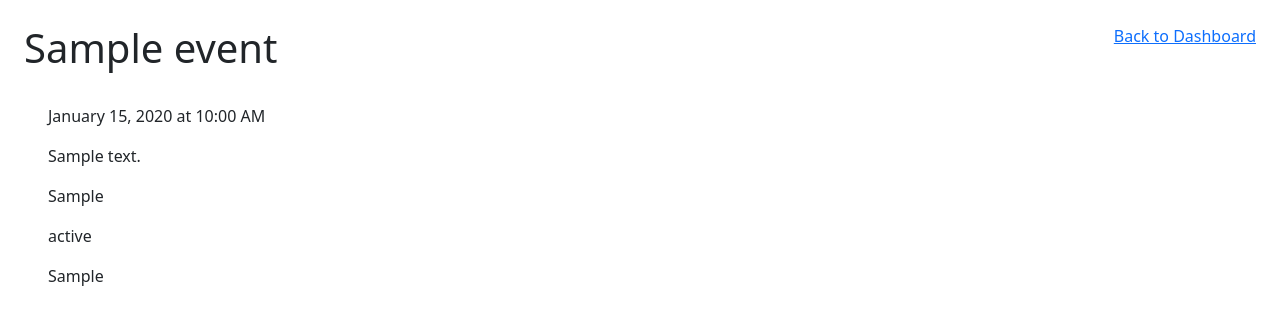
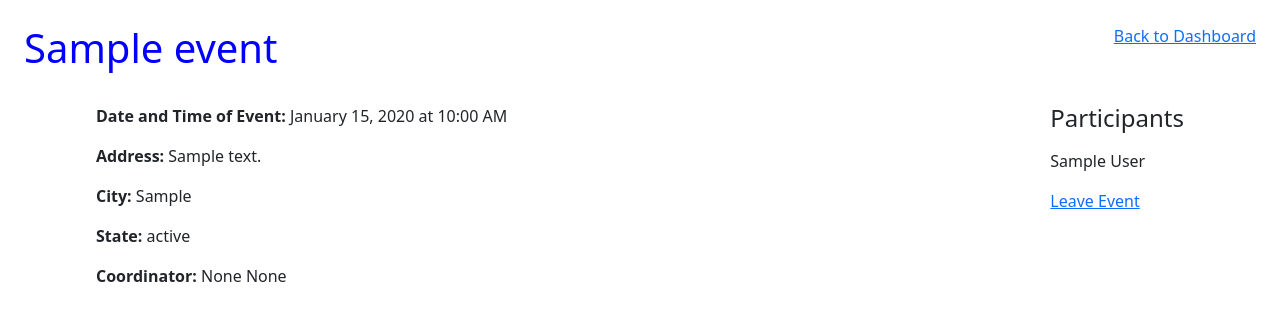
Before and after one commit to PewPewHurray/EventOrganizer, a Flask app: page /events/1 in a window 1280 px wide. Shown: the top 325 px of the page. Run offline with Flask 2, Linux system fonts and the light colour scheme; the visitor is signed in with stand-in values (Sample User, id 1); tables that the repository leaves empty or names only in its code hold one stand-in row (values such as "Sample post").

Commit message:
edit events. add/remove participants.

```diff
--- a/flask_app/controllers/events.py
+++ b/flask_app/controllers/events.py
@@ -14,21 +14,57 @@ def add_event():
         return redirect("/")
     if not event.Event.validate_event(request.form):
         return redirect("/events/create")
-    event.Event.create_event(request.form)
+    event.Event.add_event(request.form)
     return redirect("/dashboard")
 
 @app.route("/events/<int:id>")
 def show_event(id):
     if not "id" in session:
         return redirect("/")
-    data = {"id": id}
-    this_event = event.Event.get_event_by_id(data)
-    return render_template("show_event.html", event = this_event)
+    this_event = event.Event.get_event_by_id_with_participants({"id": id})
+    participant = None
+    if not session["id"] == this_event.coordinator.id:
+        if session["id"] in this_event.participants_ids:
+            participant = True
+        else:
+            participant = False
+    this_event.date_time = this_event.date_time.strftime("%B %d, %Y at %I:%M %p")
+    return render_template("show_event.html", event = this_event, participant = participant)
 
 @app.route("/events/<int:id>/edit")
 def edit_event(id):
     if not "id" in session:
         return redirect("/")
-    data = {"id": id}
-    this_event = event.Event.get_event_by_id(data)
+    this_event = event.Event.get_event_by_id({"id": id})
     return render_template("edit_event.html", event = this_event)
+
+@app.route("/events/<int:id>/update", methods=["POST"])
+def update_event(id):
+    if not "id" in session:
+        return redirect("/")
+    if not event.Event.validate_event(request.form):
+        this_event = event.Event.get_event_by_id({"id": id})
+        return render_template("edit_event.html", event = this_event)
+    event.Event.update_event(request.form)
+    return redirect("/events/"+str(id))
+
+@app.route("/events/<int:id>/destroy")
+def destroy_event(id):
+    if not "id" in session:
+        return redirect("/")
+    event.Event.destroy_event({"id": id})
+    return redirect("/dashboard")
+
+@app.route("/events/<int:id>/add_participant", methods=["POST"])
+def add_participant(id):
+    event.Event.add_particaipant(request.form)
+    return redirect("/events/"+str(id))
+
+@app.route("/events/<int:id>/destroy_participant")
+def destroy_participant(id):
+    data = {
+        "user_id": session["id"],
+        "event_id": id
+    }
+    event.Event.destroy_particaipant(data)
+    return redirect("/events/"+str(id))
--- a/flask_app/controllers/users.py
+++ b/flask_app/controllers/users.py
@@ -24,8 +24,7 @@ def add():
 
 @app.route("/login", methods=["POST"])
 def login():
-    data = {"email": request.form["email"]}
-    user_in_db = user.User.get_by_email(data)
+    user_in_db = user.User.get_by_email({"email": request.form["email"]})
     if not user_in_db:
         flash("Invalid Email/Password", "login")
         return redirect("/")
--- a/flask_app/models/event.py
+++ b/flask_app/models/event.py
@@ -16,9 +16,10 @@ class Event:
         self.created_at = data["created_at"]
         self.updated_at = data["updated_at"]
         self.participants = []
+        self.participants_ids = []
 
     @classmethod
-    def create_event(cls, data):
+    def add_event(cls, data):
         query = "INSERT INTO events (name, date_time, address, city, state, coordinator, created_at, updated_at) VALUES (%(name)s, %(date_time)s, %(address)s, %(city)s, %(state)s, %(coordinator)s, NOW(), NOW());"
         return connectToMySQL(cls.db).query_db(query, data)
 
@@ -36,8 +37,37 @@ class Event:
             "updated_at": results[0]["users.updated_at"]
         }
         this_event = cls(results[0])
-        this_event.date_time = this_event.date_time.strftime("%B %d, %Y at %I:%M %p")
         this_event.coordinator = user.User(coordinator_data)
+        return this_event
+
+    @classmethod
+    def get_event_by_id_with_participants(cls, data):
+        query = "SELECT * FROM events LEFT JOIN participants ON events.id = event_id LEFT JOIN users AS participants_users ON user_id = participants_users.id LEFT JOIN users AS coordinators ON events.coordinator = coordinators.id WHERE events.id = %(id)s;"
+        results = connectToMySQL(cls.db).query_db(query, data)
+        coordinator_data = {
+            "id": results[0]["coordinator"],
+            "first_name": results[0]["coordinators.first_name"],
+            "last_name": results[0]["coordinators.last_name"],
+            "email": results[0]["coordinators.email"],
+            "password": results[0]["coordinators.password"],
+            "created_at": results[0]["coordinators.created_at"],
+            "updated_at": results[0]["coordinators.updated_at"]
+        }
+        this_event = cls(results[0])
+        this_event.coordinator = user.User(coordinator_data)
+        for row in results:
+            if row["participants_users.id"] != None:
+                participant_data={
+                "id": row["participants_users.id"],
+                "first_name": row["first_name"],
+                "last_name": row["last_name"],
+                "email": row["email"],
+                "password": row["password"],
+                "created_at": row["participants_users.created_at"],
+                "updated_at": row["participants_users.updated_at"]
+                }
+                this_event.participants_ids.append(row["participants_users.id"])
+                this_event.participants.append(user.User(participant_data))
         return this_event
 
     @classmethod
@@ -62,8 +92,23 @@ class Event:
         return events_list
 
     @classmethod
-    def edit_event(cls, data):
+    def update_event(cls, data):
         query = "UPDATE events SET name = %(name)s, date_time = %(date_time)s, address = %(address)s, city = %(city)s, state = %(state)s WHERE id = %(id)s;"
+        return connectToMySQL(cls.db).query_db(query, data)
+
+    @classmethod
+    def destroy_event(cls, data):
+        query = "DELETE FROM events WHERE id = %(id)s;"
+        return connectToMySQL(cls.db).query_db(query, data)
+
+    @classmethod
+    def add_particaipant(cls, data):
+        query = "INSERT INTO participants (event_id, user_id) VALUES (%(event_id)s, %(user_id)s);"
+        return connectToMySQL(cls.db).query_db(query, data)
+
+    @classmethod
+    def destroy_particaipant(cls, data):
+        query = "DELETE FROM participants WHERE event_id = %(event_id)s AND user_id = %(user_id)s;"
         return connectToMySQL(cls.db).query_db(query, data)
 
     @staticmethod
--- a/flask_app/models/user.py
+++ b/flask_app/models/user.py
@@ -15,6 +15,8 @@ class User:
         self.password = data["password"]
         self.created_at = data["created_at"]
         self.updated_at = data["updated_at"]
+        self.coordinating = []
+        self.participating = []
 
     @classmethod
     def get_by_email(cls, data):
--- a/flask_app/static/css/style.css
+++ b/flask_app/static/css/style.css
@@ -0,0 +1,3 @@
+h1 {
+    color: blue;
+}
--- a/flask_app/templates/dashboard.html
+++ b/flask_app/templates/dashboard.html
@@ -8,6 +8,7 @@
     <title>Dashboard</title>
     <link href="https://cdn.jsdelivr.net/npm/bootstrap@5.0.2/dist/css/bootstrap.min.css" rel="stylesheet"
         integrity="sha384-EVSTQN3/azprG1Anm3QDgpJLIm9Nao0Yz1ztcQTwFspd3yD65VohhpuuCOmLASjC" crossorigin="anonymous">
+    <link href="../static/css/style.css" rel="stylesheet">
 </head>
 
 <body>
--- a/flask_app/templates/index.html
+++ b/flask_app/templates/index.html
@@ -8,6 +8,7 @@
     <title>Login/Registration</title>
     <link href="https://cdn.jsdelivr.net/npm/bootstrap@5.0.2/dist/css/bootstrap.min.css" rel="stylesheet"
         integrity="sha384-EVSTQN3/azprG1Anm3QDgpJLIm9Nao0Yz1ztcQTwFspd3yD65VohhpuuCOmLASjC" crossorigin="anonymous">
+    <link href="../static/css/style.css" rel="stylesheet">
 </head>
 
 <body>
--- a/flask_app/templates/new_event.html
+++ b/flask_app/templates/new_event.html
@@ -8,6 +8,7 @@
     <title>New Event</title>
     <link href="https://cdn.jsdelivr.net/npm/bootstrap@5.0.2/dist/css/bootstrap.min.css" rel="stylesheet"
         integrity="sha384-EVSTQN3/azprG1Anm3QDgpJLIm9Nao0Yz1ztcQTwFspd3yD65VohhpuuCOmLASjC" crossorigin="anonymous">
+    <link href="../static/css/style.css" rel="stylesheet">
 </head>
 
 <body>
--- a/flask_app/templates/show_event.html
+++ b/flask_app/templates/show_event.html
@@ -8,6 +8,7 @@
     <title>Show Event</title>
     <link href="https://cdn.jsdelivr.net/npm/bootstrap@5.0.2/dist/css/bootstrap.min.css" rel="stylesheet"
         integrity="sha384-EVSTQN3/azprG1Anm3QDgpJLIm9Nao0Yz1ztcQTwFspd3yD65VohhpuuCOmLASjC" crossorigin="anonymous">
+    <link href="../static/css/style.css" rel="stylesheet">
 </head>
 
 <body>
@@ -17,17 +18,35 @@
             {% block nav %} {% include "nav.html" %} {% endblock nav %}
         </div>
         <div class="m-4">
-            <div>
-                <p>{{event.date_time}}</p>
-                <p>{{event.address}}</p>
-                <p>{{event.city}}</p>
-                <p>{{event.state}}</p>
-                <p>{{event.coordinator.first_name}}</p>
+            <div class="d-flex justify-content-between mx-5">
+                <div>
+                    <p class="fw-bold">Date and Time of Event: <span class="fw-normal">{{event.date_time}}</span></p>
+                    <p class="fw-bold">Address: <span class="fw-normal">{{event.address}}</span></p>
+                    <p class="fw-bold">City: <span class="fw-normal">{{event.city}}</span></p>
+                    <p class="fw-bold">State: <span class="fw-normal">{{event.state}}</span></p>
+                    <p class="fw-bold">Coordinator: <span class="fw-normal">{{event.coordinator.first_name}} {{event.coordinator.last_name}}</span></p>
+                    {% if session.id == event.coordinator.id %}
+                        <a href="/events/{{event.id}}/edit">Edit</a>
+                        <a href="/events/{{event.id}}/destroy">Delete</a>
+                    {% endif %}
+                </div>
+                <div>
+                    <h4 class="mb-3">Participants</h4>
+                    {% for one_participant in event.participants %}
+                    <p>{{one_participant.first_name}} {{one_participant.last_name}}</p>
+                    {% endfor %}
+                    {% if participant == False %}
+                        <form action="/events/{{event.id}}/add_participant" method="POST">
+                            <input type="hidden" name="user_id" value="{{session.id}}"/>
+                            <input type="hidden" name="event_id" value="{{event.id}}"/>
+                            <input type="submit" value="Join Event"/>
+                        </form>
+                    {% endif %}
+                    {% if participant == True %}
+                        <a href="/events/{{event.id}}/destroy_participant">Leave Event</a>
+                    {% endif %}
+                </div>
             </div>
-            {% if session.id == event.coordinator.id %}
-                <a href="/events/{{event.id}}/edit">Edit</a>
-                <a href="/events/{{event.id}}/destroy">Delete</a>
-            {% endif %}
         </div>
     </div>
 </body>
```
Also changed, not shown: flask_app/templates/edit_event.html (+25 -2 lines), 1 other file.
